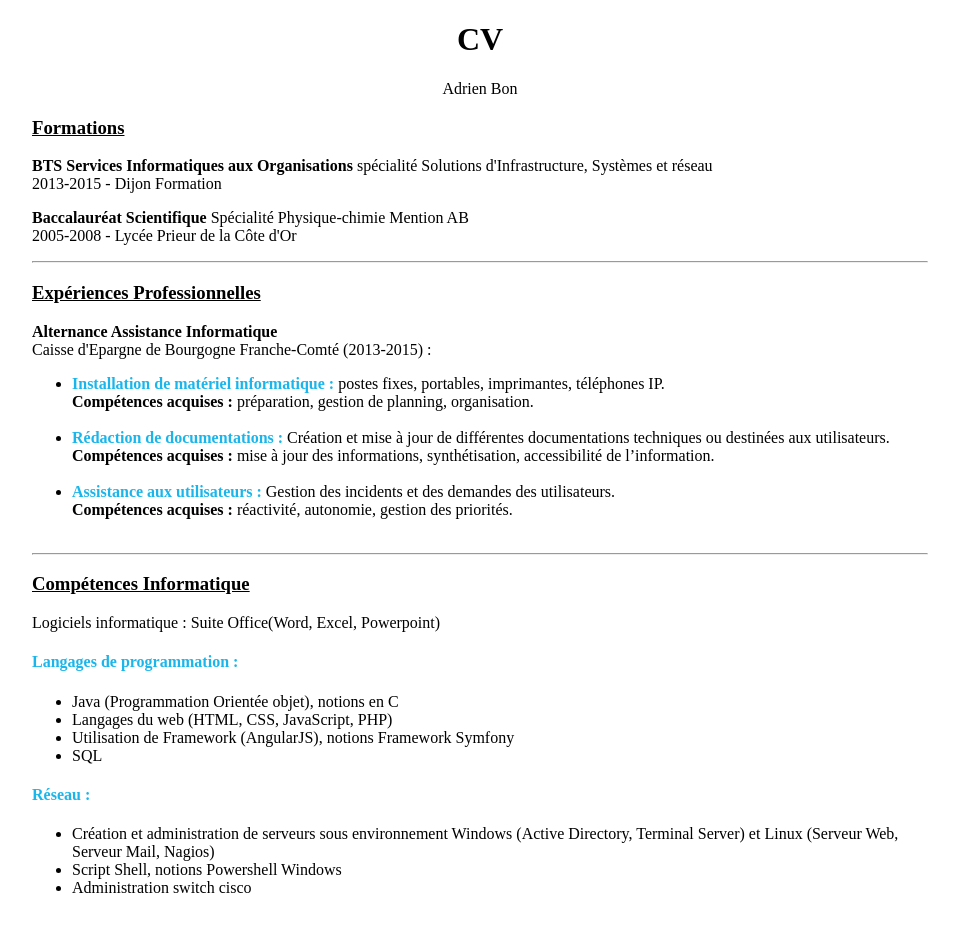
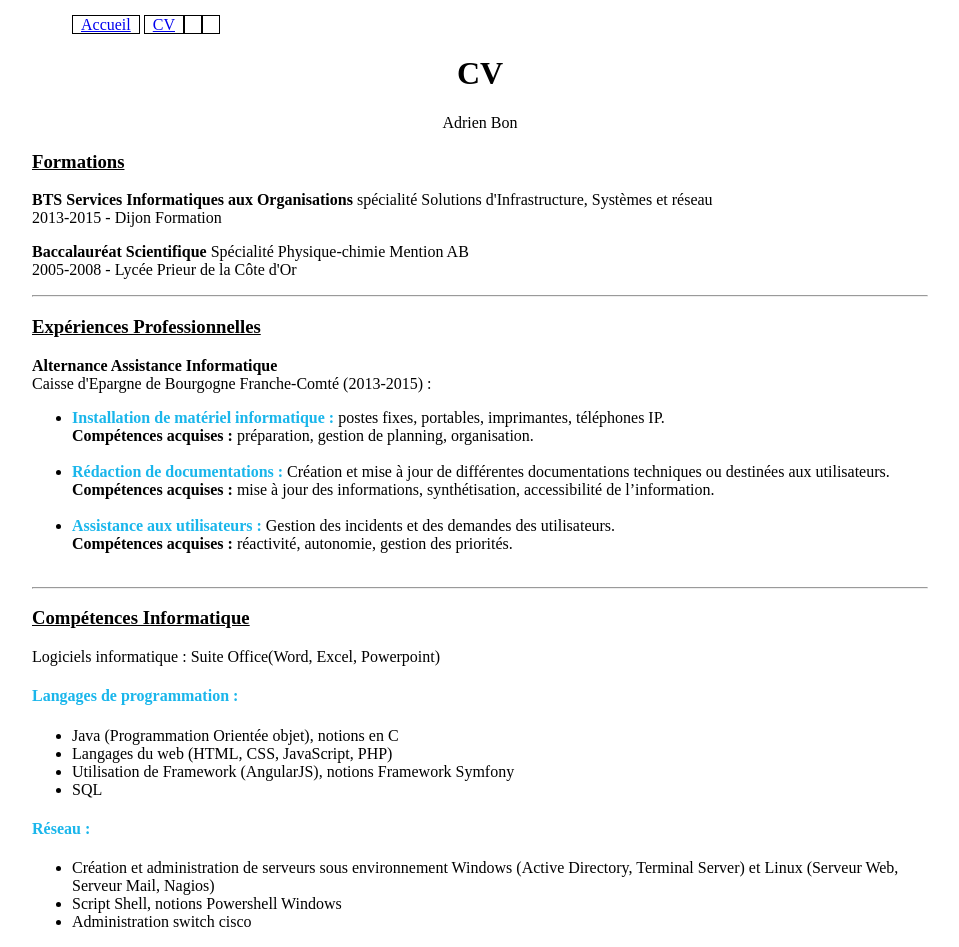
Before and after one commit to a-bon/cv, a plain HTML site: page index.html in a window 1280 px wide. Shown: the whole page, without its empty margins (160-1119 px from the left). Before the commit the page ends 913 px from the top, so only its background shows below. Drawn offline with Linux system fonts and the light colour scheme.

Commit message:
début création menu horizontal

```diff
--- a/CSS/cv.css
+++ b/CSS/cv.css
@@ -31,3 +31,13 @@ body{
 .competences{
     list-style-type:none;
 }
+
+#menu_horizontal li {
+display : inline;
+padding : 0 0.5em;
+border: 1px solid black;
+}
+
+#menu_horizontal {
+list-style-type : none;
+}
--- a/index.html
+++ b/index.html
@@ -8,6 +8,15 @@
     <link rel="stylesheet" type="text/css" href="CSS/cv.css" />
 </head>
 <body>
+
+    <nav id="menu_horizontal">
+        <ul>
+            <li><a href="index.html">Accueil</a></li>
+            <li><a href="cv.html">CV</a></li>
+            <li></li>
+            <li></li>
+        </ul>
+    </nav>
 
     <h1 id="titre_cv">CV</h1>
     <p id="nom">Adrien Bon</p>
```
